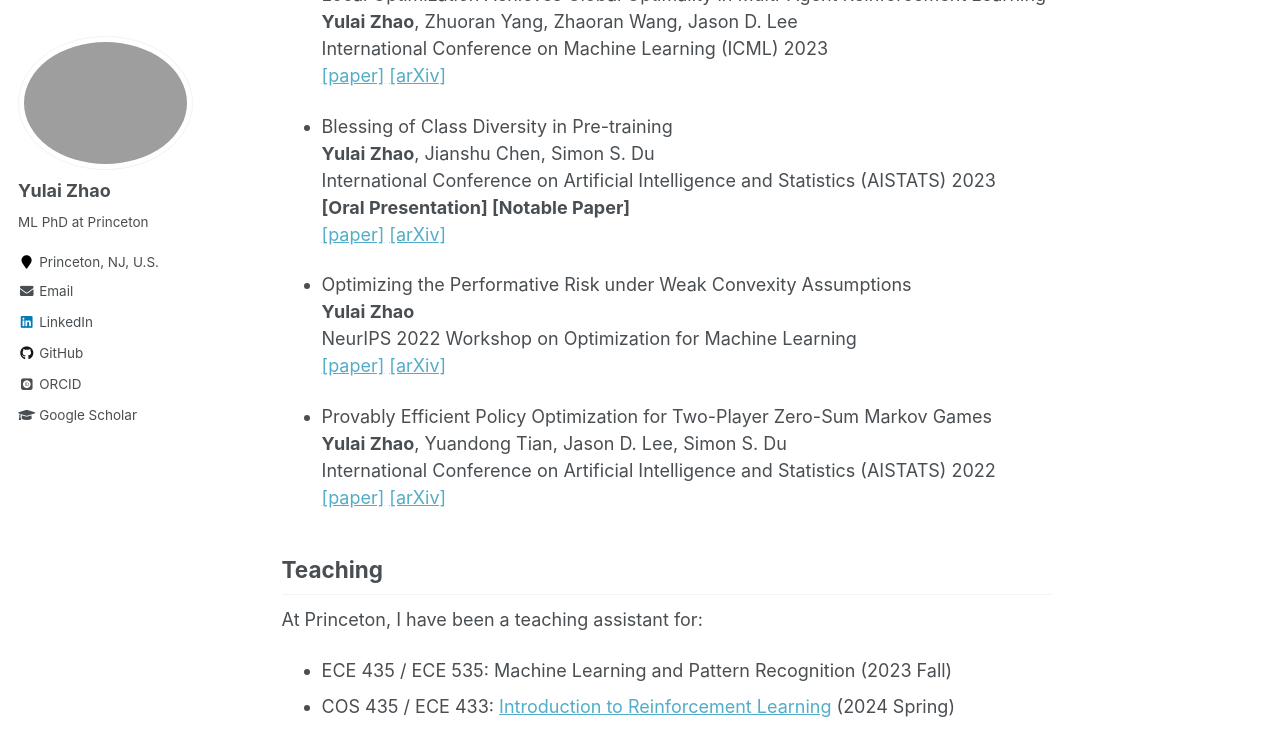
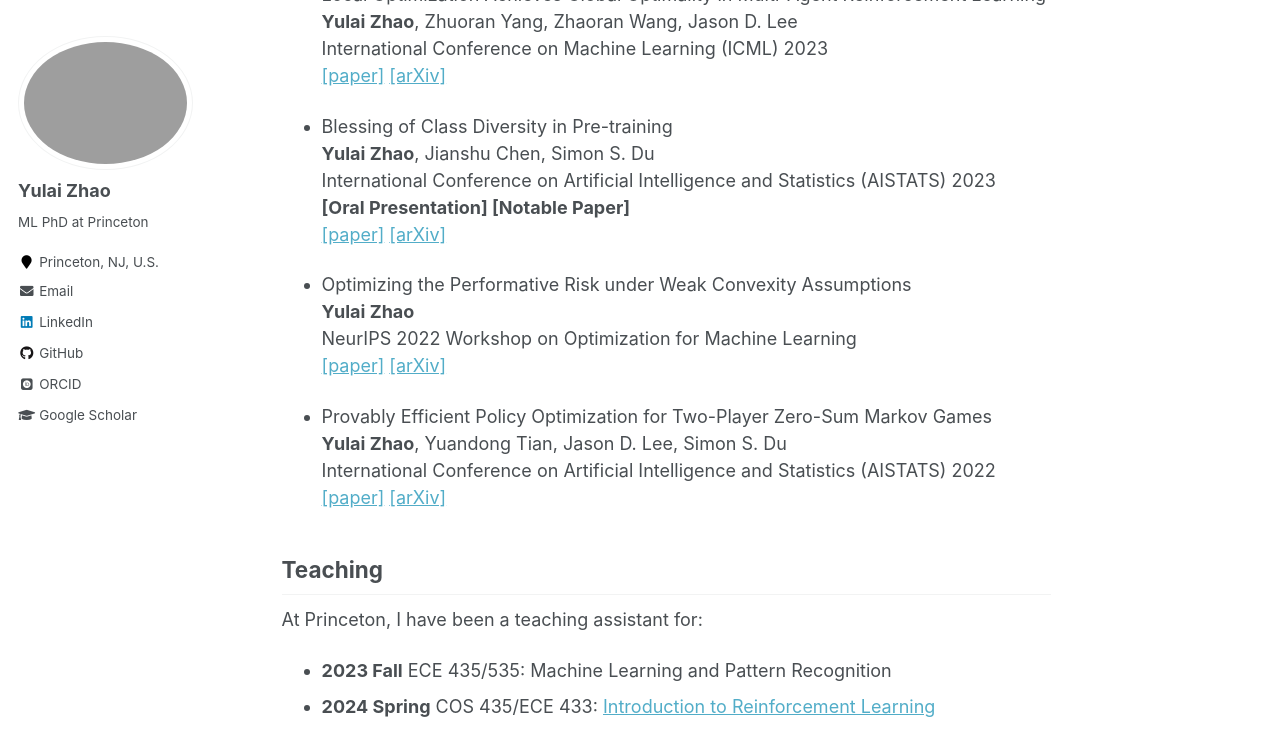
Before and after one commit to zhaoyl18/zhaoyl18.github.io, a Jekyll site: the page built from _pages/about.md, in a window 1280 px wide and 900 px high, scrolled down 808 px. Shown: the top 756 px of the window. Built offline with Jekyll 4.4.1, drawn with Linux system fonts in a browser that asks for light colours; some web fonts are replaced.

```diff
--- a/_pages/about.md
+++ b/_pages/about.md
@@ -51,6 +51,6 @@ International Conference on Artificial Intelligence and Statistics (AISTATS) 202
 
 At Princeton, I have been a teaching assistant for:
 
-* ECE 435 / ECE 535: Machine Learning and Pattern Recognition (2023 Fall)
-* COS 435 / ECE 433: [Introduction to Reinforcement Learning](<https://ben-eysenbach.github.io/intro-rl/>) (2024 Spring)
+* **2023 Fall** ECE 435/535: Machine Learning and Pattern Recognition
+* **2024 Spring** COS 435/ECE 433: [Introduction to Reinforcement Learning](<https://ben-eysenbach.github.io/intro-rl/>)
 <!-- * SML 505: Modern Statistics (2024 Spring) -->
```
Also changed, not shown: 1 other file.
